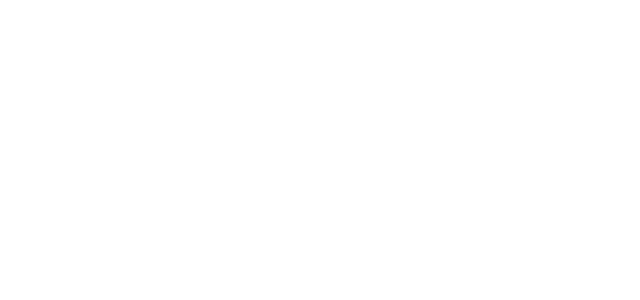
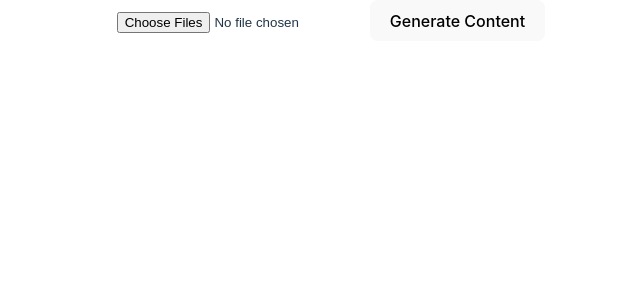
Before and after one commit to CMPN-CODECELL/Syrus-2024-GenAI-GitRDone, a React (Vite) app: page /GeminiProVision in a window 1280 px wide. Before the commit this address had no page. Shown: the top 300 px of the page, without its empty margins (309-949 px from the left). Built offline with nearby package versions, Linux system fonts and the light colour scheme.

Commit message:
Added basic gemmini image to text

```diff
--- a/src/App.jsx
+++ b/src/App.jsx
@@ -4,6 +4,7 @@
 import PdfToSummary from "./pages/PdfToSummary";
 import Mindmap from "./pages/Mindmap";
 import Questionaire from "./pages/Questionaire";
+import GeminiProVision from "./pages/GeminiProVision";
 
 function App() {
   return (
@@ -13,6 +14,7 @@
         <Route path="/pdf-to-summary" element={<PdfToSummary />} />
         <Route path="/mindmap" element={<Mindmap />} />
         <Route path="/questionaire" element={<Questionaire />} />
+        <Route path="/GeminiProVision" element={<GeminiProVision />} />
       </Routes>
     </BrowserRouter>
   );
--- /dev/null
+++ b/src/pages/GeminiProVision.jsx
@@ -0,0 +1,54 @@
+import React, { useRef, useState } from "react";
+import { GoogleGenerativeAI } from "@google/generative-ai";
+
+const API_KEY = "AIzaSyDu5m5zm0dG0x62imyoytotf8j5hfVIHxw"; // Replace with your API key
+const genAI = new GoogleGenerativeAI(API_KEY);
+
+async function fileToGenerativePart(file) {
+  const base64EncodedDataPromise = new Promise((resolve) => {
+    const reader = new FileReader();
+    reader.onloadend = () => resolve(reader.result.split(",")[1]);
+    reader.readAsDataURL(file);
+  });
+  return {
+    inlineData: { data: await base64EncodedDataPromise, mimeType: file.type },
+  };
+}
+
+function GeminiProVision() {
+  const fileInputRef = useRef();
+  const [info, setInfo] = useState("");
+  const run = async () => {
+    const model = genAI.getGenerativeModel({ model: "gemini-pro-vision" });
+    // const prompt = `Based on the data given in  the file and gemini ai's self inteligence over the topic generate parent children relations between the topics.The format must be similar as below relation
+    // Generate a structured relation that can be easily put on following type of mind map Dont put \n's in your answer as it may disrupt the flow The heirarchy must resemble to following structure:
+    // [{
+    //   "parent": "Blockchain",
+    //   "children": ["Decentralization", "Transparency", "Direct Transactions"],
+    // },
+    // {
+    //   "parent": "Decentralization",
+    //   "children": ["Trust in Banks", "Failure of Banks"],
+    // },
+    // { "parent": "Transparency", "children": ["Visibility", "Public Ledger"] },......] Give the complete object`;
+    const prompt = `Based on the given image file generate a description`;
+    const imageParts = await Promise.all(
+      [...fileInputRef.current.files].map(fileToGenerativePart)
+    );
+    const result = await model.generateContent([prompt, ...imageParts]);
+    const response = await result.response;
+    const text = await response.text();
+    console.log(text);
+    setInfo(text);
+  };
+
+  return (
+    <div>
+      <input type="file" multiple ref={fileInputRef} />
+      <button onClick={run}>Generate Content</button>
+      <>{info}</>
+    </div>
+  );
+}
+
+export default GeminiProVision;
```
